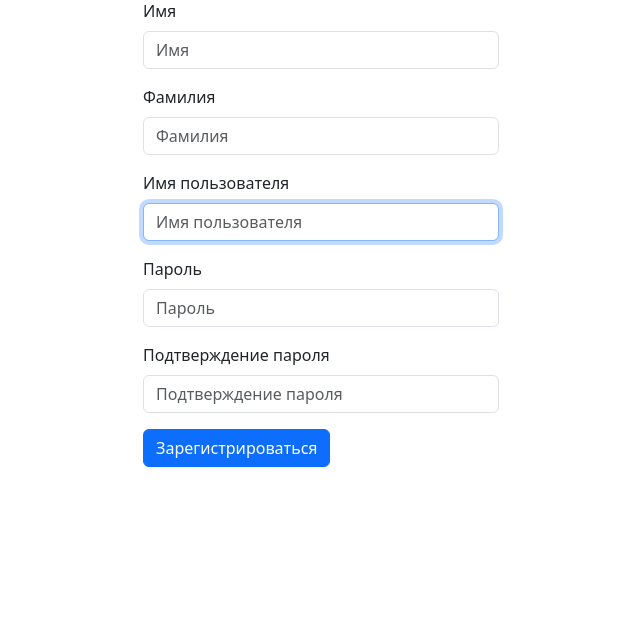
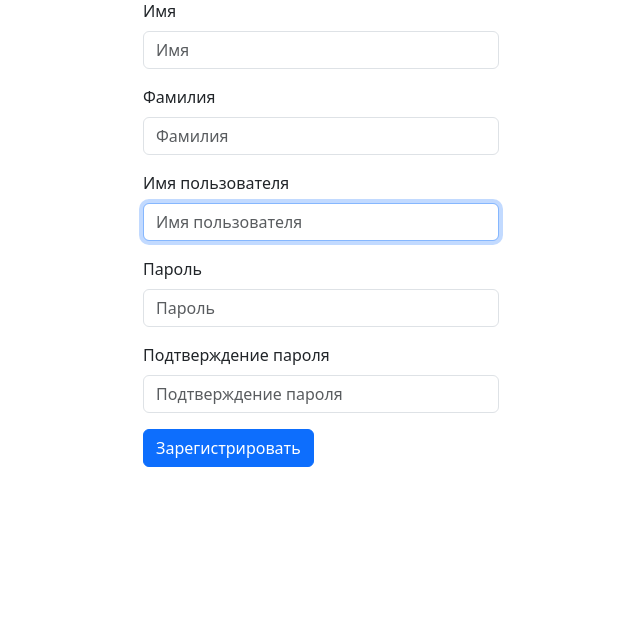
Before and after one commit to D4rkli/python-project-52, a Django app: page /users/create/ in a window 1280 px wide. Shown: the part 145-772 px from the top of the page, without its empty margins (319-959 px from the left). Run offline with Django 5.2, Linux system fonts and the light colour scheme; some libraries are stand-ins or nearby versions.

Commit message:
Fix tests

```diff
--- a/templates/users/create.html
+++ b/templates/users/create.html
@@ -40,7 +40,7 @@
         {{ form.password2.errors }}
       </div>
 
-      <button type="submit" class="btn btn-primary">Зарегистрироваться</button>
+      <button type="submit" class="btn btn-primary">Зарегистрировать</button>
     </form>
   </div>
 </div>
```
